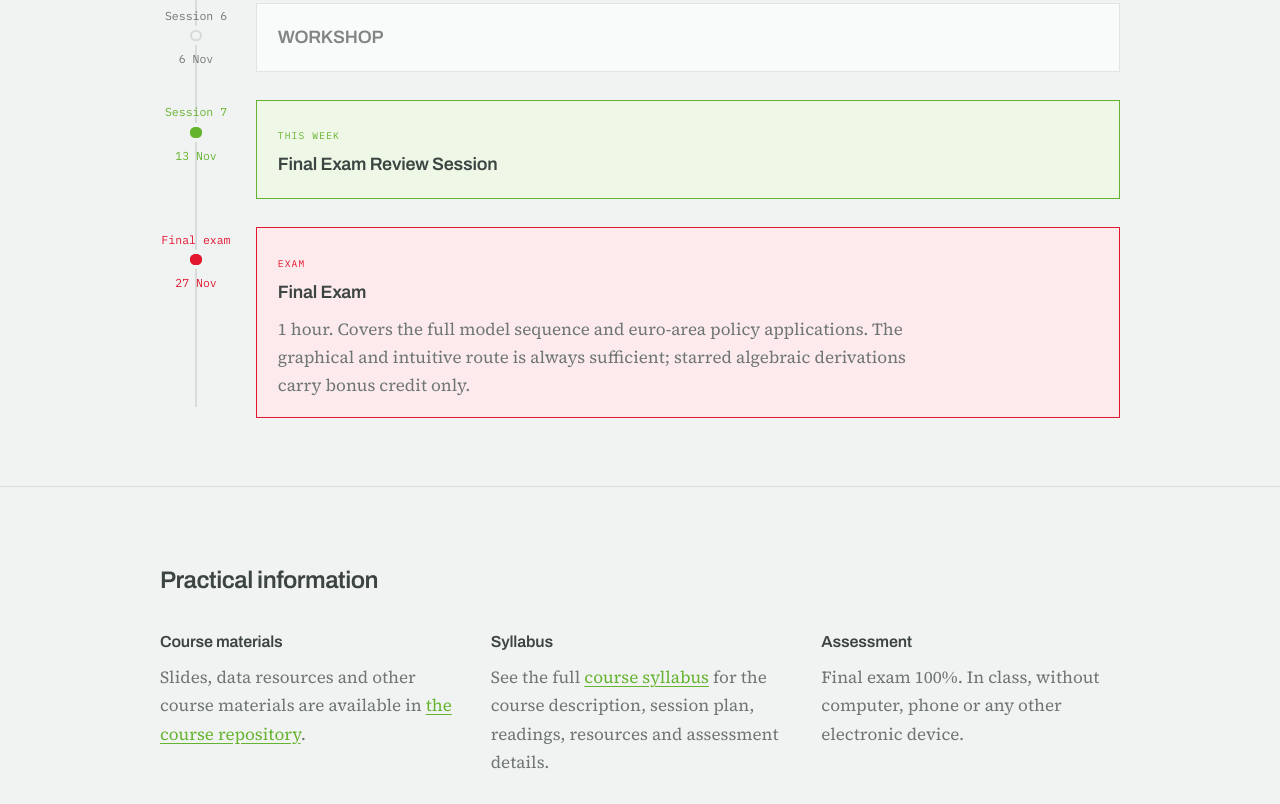
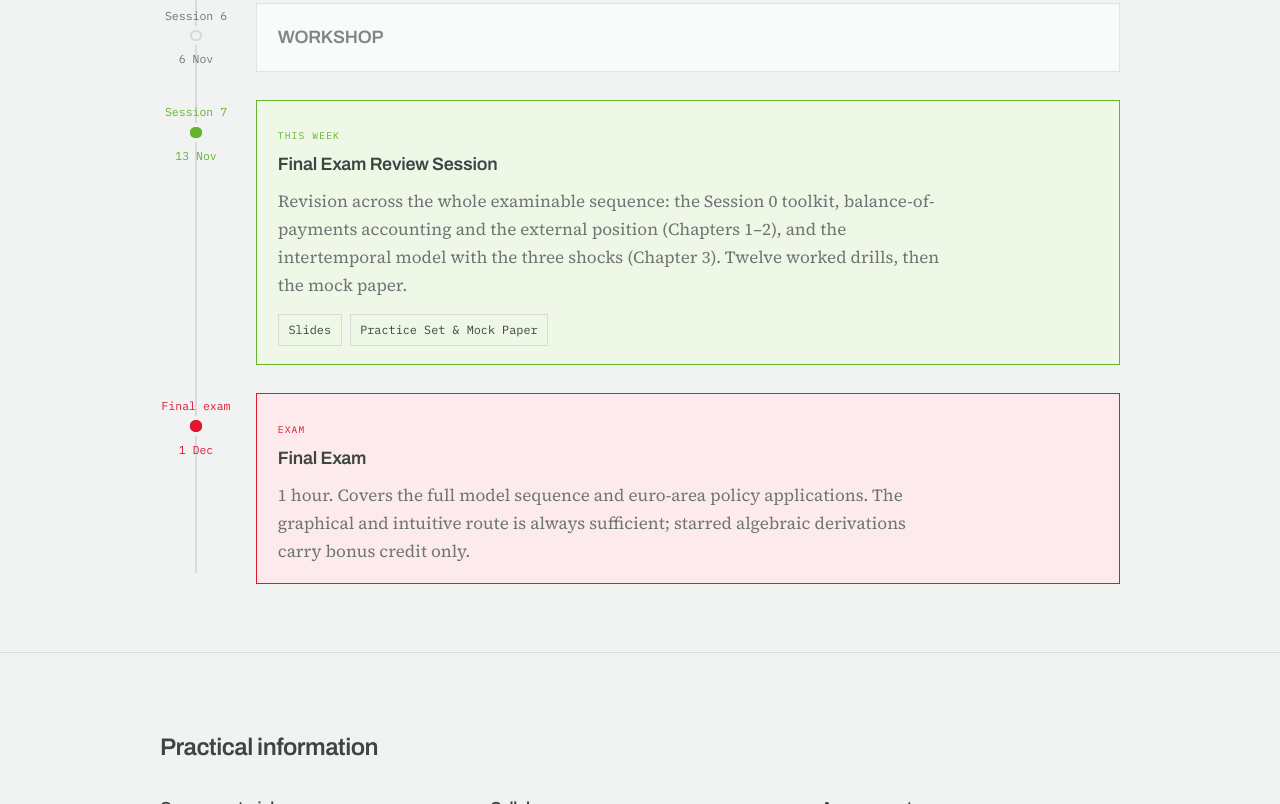
Before and after one commit to StefaniaMarcassa/International-Economics---ECOTOPIA, a plain HTML site: page index.html in a window 1280 px wide. Shown: the part 1666-2470 px from the top of the page. Drawn offline with Linux system fonts and the light colour scheme.

Commit message:
Revise Final Exam Review Session details
Updated the summary and links for the Final Exam Review Session, and changed the exam date.

```diff
--- a/index.html
+++ b/index.html
@@ -442,12 +442,15 @@ const SCHEDULE = [
     week: 7,
     date: "2026-11-13",
     topic: "Final Exam Review Session",
-    summary: "",
-    links: []
+    summary: "Revision across the whole examinable sequence: the Session 0 toolkit, balance-of-payments accounting and the external position (Chapters 1–2), and the intertemporal model with the three shocks (Chapter 3). Twelve worked drills, then the mock paper.",
+    links: [
+      { label: "Slides", href: "slides/Session7_Exam_Review.pdf" },
+      { label: "Practice Set & Mock Paper", href: "slides/exam-practice.html" }
+    ]
   },
   {
     label: "Final exam",
-    date: "2026-11-27",
+    date: "2026-12-01",
     topic: "Final Exam",
     summary: "1 hour. Covers the full model sequence and euro-area policy applications. The graphical and intuitive route is always sufficient; starred algebraic derivations carry bonus credit only.",
     exam: true,
```
